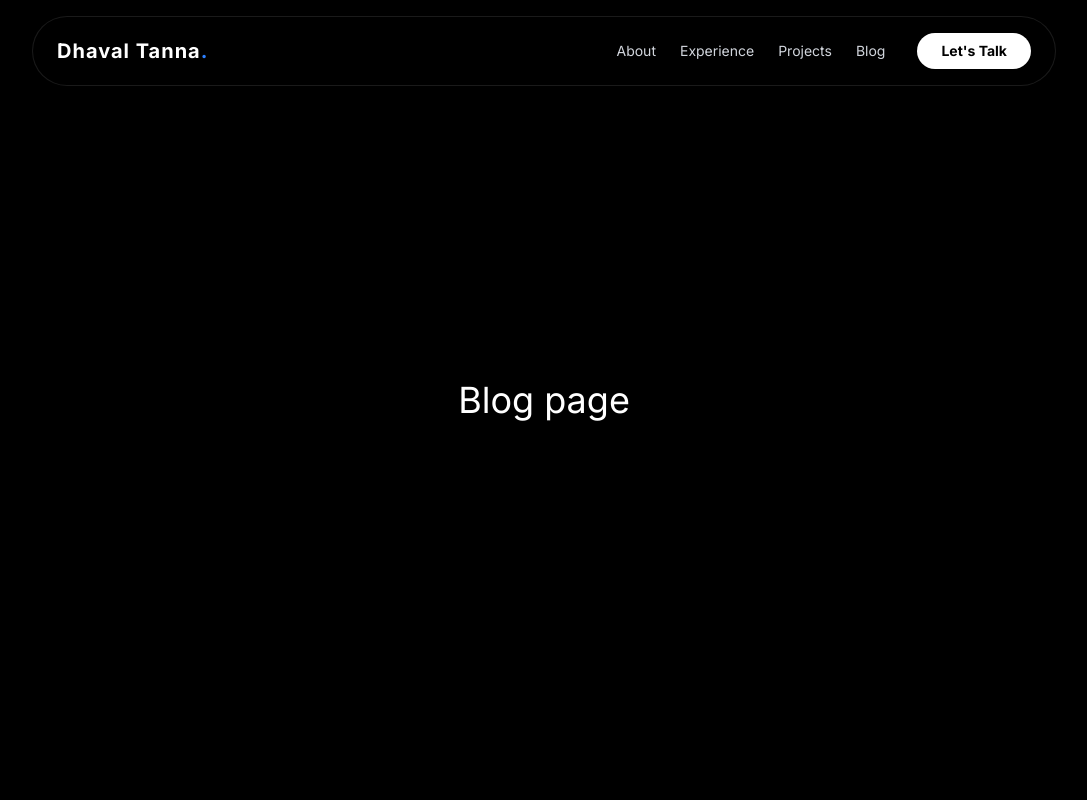
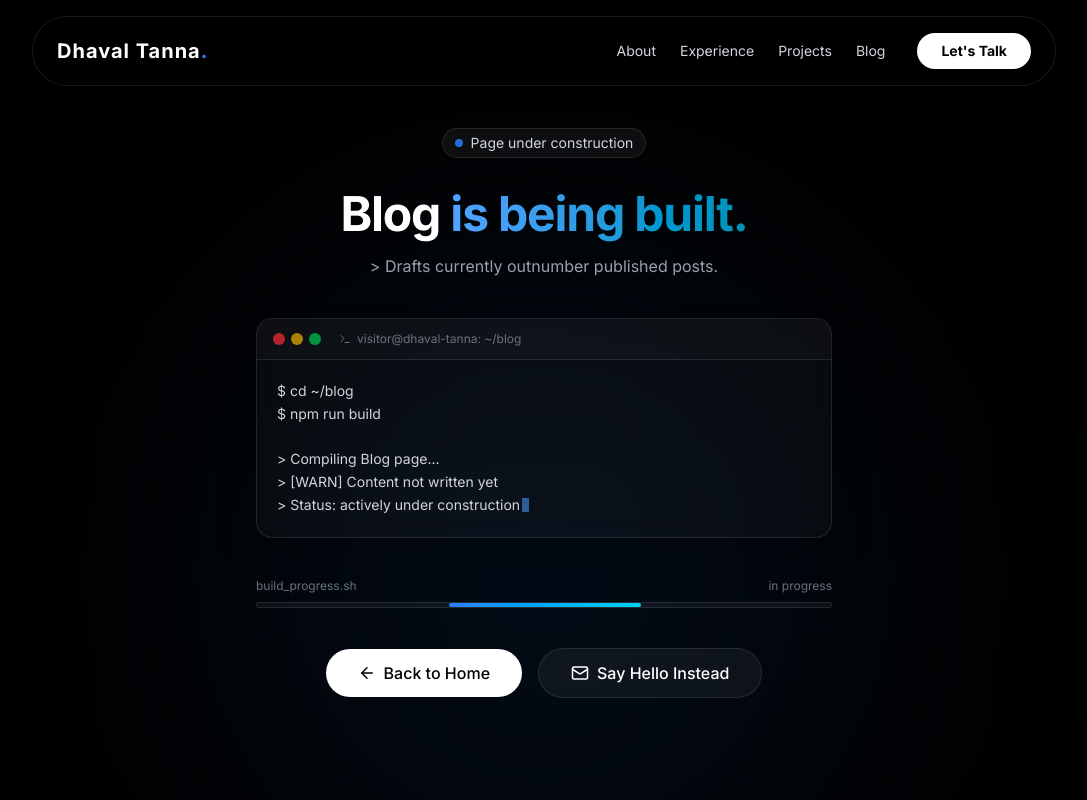
Before and after one commit to Devils-Ghost/Portfolio, a Next.js app: page /blog in a window 1280 px wide. Shown: the top 800 px of the page, without its empty margins (96-1183 px from the left). Built offline with nearby package versions, Linux system fonts and the light colour scheme.

Commit message:
Navbar animation fix | Under Construction page

```diff
--- a/src/app/about/page.tsx
+++ b/src/app/about/page.tsx
@@ -1,7 +1,10 @@
-export default function ExperiencePage() {
+import UnderConstruction from "@/components/UnderConstruction";
+
+export default function AboutPage() {
   return (
-    <main className="min-h-screen flex items-center justify-center bg-black text-white">
-      <h1 className="text-4xl">About page</h1>
-    </main>
+    <UnderConstruction
+      page="About"
+      tagline="The full origin story is still being written."
+    />
   );
 }
--- a/src/app/blog/page.tsx
+++ b/src/app/blog/page.tsx
@@ -1,7 +1,10 @@
-export default function ExperiencePage() {
+import UnderConstruction from "@/components/UnderConstruction";
+
+export default function BlogPage() {
   return (
-    <main className="min-h-screen flex items-center justify-center bg-black text-white">
-      <h1 className="text-4xl">Blog page</h1>
-    </main>
+    <UnderConstruction
+      page="Blog"
+      tagline="Drafts currently outnumber published posts."
+    />
   );
 }
--- a/src/app/experience/page.tsx
+++ b/src/app/experience/page.tsx
@@ -1,7 +1,10 @@
+import UnderConstruction from "@/components/UnderConstruction";
+
 export default function ExperiencePage() {
   return (
-    <main className="min-h-screen flex items-center justify-center bg-black text-white">
-      <h1 className="text-4xl">Experience page</h1>
-    </main>
+    <UnderConstruction
+      page="Experience"
+      tagline="Reverse engineering my own timeline."
+    />
   );
 }
--- a/src/app/projects/page.tsx
+++ b/src/app/projects/page.tsx
@@ -1,7 +1,7 @@
-export default function ExperiencePage() {
+import UnderConstruction from "@/components/UnderConstruction";
+
+export default function ProjectsPage() {
   return (
-    <main className="min-h-screen flex items-center justify-center bg-black text-white">
-      <h1 className="text-4xl">Projects page</h1>
-    </main>
+    <UnderConstruction page="Projects" tagline="Shipping soon. Literally." />
   );
 }
--- a/src/components/Navbar.tsx
+++ b/src/components/Navbar.tsx
@@ -42,14 +42,13 @@ export default function Navbar() {
   return (
     <>
       <motion.nav
-        initial={{ opacity: 0, y: -50, x: "-50%" }}
-        animate={{ opacity: 1, y: hidden ? -120 : 0, x: "-50%" }}
+        initial={{ opacity: 0, y: -50 }}
+        animate={{ opacity: 1, y: hidden ? -120 : 0 }}
         transition={{
           opacity: { duration: 2.5 }, // Preserves your 2.5s logo flight duration
           y: { duration: 0.3, ease: "easeInOut" }, // Snappy up/down scroll animation
-          x: { duration: 0 },
         }}
-        className={`fixed top-4 left-1/2 z-50 w-[95%] max-w-5xl border border-white/10 bg-black/50 backdrop-blur-md shadow-lg transition-[border-radius,background-color] duration-300 ${
+        className={`fixed top-4 left-1/2 -translate-x-1/2 z-50 w-[95%] max-w-5xl border border-white/10 bg-black/50 backdrop-blur-md shadow-lg transition-[border-radius,background-color] duration-300 ${
           isOpen ? "rounded-2xl" : "rounded-[32px] md:rounded-full"
         } px-6 py-4 flex flex-col md:flex-row md:justify-between md:items-center`}
       >
--- /dev/null
+++ b/src/components/UnderConstruction.tsx
@@ -0,0 +1,187 @@
+"use client";
+
+import { useEffect, useMemo, useState } from "react";
+import { motion } from "framer-motion";
+import Link from "next/link";
+import { ArrowLeft, Mail, Terminal } from "lucide-react";
+
+type Props = {
+  /** Page name shown in the heading and terminal prompt, e.g. "Experience" */
+  page: string;
+  /** One-line, page-specific flavor text under the heading */
+  tagline?: string;
+};
+
+/**
+ * Themed placeholder for pages that don't have real content yet.
+ * Styled as a little terminal window "building" the page, matching the
+ * site's existing CLI-flavored copy (see HeroSection's `> ... | > ...`
+ * line) rather than generic road-cone construction imagery.
+ */
+export default function UnderConstruction({ page, tagline }: Props) {
+  const slug = page.toLowerCase().replace(/\s+/g, "-");
+
+  const lines = useMemo(
+    () => [
+      `$ cd ~/${slug}`,
+      `$ npm run build`,
+      "",
+      `> Compiling ${page} page...`,
+      `> [WARN] Content not written yet`,
+      `> Status: actively under construction`,
+    ],
+    [page, slug],
+  );
+
+  const fullText = lines.join("\n");
+  const [charCount, setCharCount] = useState(0);
+  const [reduceMotion, setReduceMotion] = useState(false);
+  const [done, setDone] = useState(false);
+
+  useEffect(() => {
+    const mq = window.matchMedia("(prefers-reduced-motion: reduce)");
+    setReduceMotion(mq.matches);
+  }, []);
+
+  useEffect(() => {
+    if (reduceMotion) {
+      setCharCount(fullText.length);
+      setDone(true);
+      return;
+    }
+    setCharCount(0);
+    setDone(false);
+    const interval = setInterval(() => {
+      setCharCount((c) => {
+        if (c >= fullText.length) {
+          clearInterval(interval);
+          setDone(true);
+          return c;
+        }
+        return c + 1;
+      });
+    }, 22);
+    return () => clearInterval(interval);
+  }, [fullText, reduceMotion]);
+
+  const typed = fullText.slice(0, charCount);
+
+  return (
+    <main className="relative min-h-screen flex flex-col items-center justify-center bg-black text-white px-4 py-32 overflow-hidden">
+      {/* Ambient glow, consistent with Hero/Footer */}
+      <div className="pointer-events-none absolute top-1/3 left-1/2 -translate-x-1/2 w-[600px] h-[600px] bg-blue-500/10 blur-[140px] rounded-full" />
+
+      <div className="relative z-10 max-w-xl w-full mx-auto text-center">
+        <motion.div
+          initial={{ opacity: 0, y: 20 }}
+          animate={{ opacity: 1, y: 0 }}
+          transition={{ duration: 0.5 }}
+          className="inline-flex items-center gap-2 px-3 py-1 rounded-full bg-white/5 border border-white/10 text-sm text-gray-300 mb-8"
+        >
+          <span className="w-2 h-2 rounded-full bg-blue-500 animate-pulse" />
+          Page under construction
+        </motion.div>
+
+        <motion.h1
+          initial={{ opacity: 0, y: 20 }}
+          animate={{ opacity: 1, y: 0 }}
+          transition={{ duration: 0.5, delay: 0.1 }}
+          className="text-4xl md:text-5xl font-bold tracking-tight mb-4"
+        >
+          {page}{" "}
+          <span className="text-transparent bg-clip-text bg-gradient-to-r from-blue-400 to-cyan-600">
+            is being built.
+          </span>
+        </motion.h1>
+
+        <motion.p
+          initial={{ opacity: 0 }}
+          animate={{ opacity: 1 }}
+          transition={{ duration: 0.5, delay: 0.25 }}
+          className="text-gray-400 mb-10 font-mono text-sm md:text-base"
+        >
+          &gt; {tagline ?? "Good things take time to compile."}
+        </motion.p>
+
+        {/* Terminal */}
+        <motion.div
+          initial={{ opacity: 0, y: 20 }}
+          animate={{ opacity: 1, y: 0 }}
+          transition={{ duration: 0.5, delay: 0.35 }}
+          className="text-left rounded-2xl border border-white/10 bg-white/[0.03] backdrop-blur-md shadow-2xl overflow-hidden mb-10"
+        >
+          <div className="flex items-center gap-1.5 px-4 py-3 border-b border-white/10 bg-white/[0.02]">
+            <span className="w-3 h-3 rounded-full bg-red-500/70" />
+            <span className="w-3 h-3 rounded-full bg-yellow-500/70" />
+            <span className="w-3 h-3 rounded-full bg-green-500/70" />
+            <span className="ml-3 flex items-center gap-1.5 text-xs text-gray-500 font-mono truncate">
+              <Terminal size={12} />
+              visitor@dhaval-tanna: ~/{slug}
+            </span>
+          </div>
+
+          <pre className="p-5 font-mono text-[13px] md:text-sm leading-relaxed text-gray-300 whitespace-pre-wrap break-words min-h-[168px]">
+            {typed}
+            {/* Cursor */}
+            <span
+              className={`inline-block w-[7px] h-[1em] -mb-[2px] ml-0.5 bg-blue-400 ${
+                done ? "animate-pulse" : "opacity-100"
+              }`}
+            />
+          </pre>
+        </motion.div>
+
+        {/* Loading bar */}
+        <motion.div
+          initial={{ opacity: 0 }}
+          animate={{ opacity: 1 }}
+          transition={{ duration: 0.5, delay: 0.5 }}
+          className="mb-10"
+        >
+          <div className="flex justify-between text-xs text-gray-500 font-mono mb-2">
+            <span>build_progress.sh</span>
+            <span>in progress</span>
+          </div>
+          <div className="h-1.5 w-full rounded-full bg-white/5 border border-white/10 overflow-hidden relative">
+            <motion.div
+              className="absolute top-0 h-full w-1/3 rounded-full bg-gradient-to-r from-blue-500 to-cyan-400"
+              animate={reduceMotion ? {} : { left: ["-33%", "100%"] }}
+              transition={{
+                duration: 1.6,
+                repeat: Infinity,
+                ease: "easeInOut",
+              }}
+              style={{ left: reduceMotion ? "20%" : "-33%" }}
+            />
+          </div>
+        </motion.div>
+
+        <motion.div
+          initial={{ opacity: 0, y: 20 }}
+          animate={{ opacity: 1, y: 0 }}
+          transition={{ duration: 0.5, delay: 0.6 }}
+          className="flex flex-col sm:flex-row gap-4 justify-center items-center"
+        >
+          <Link
+            href="/"
+            className="group inline-flex items-center gap-2 px-8 py-3 bg-white text-black rounded-full font-medium hover:bg-gray-200 transition-colors"
+          >
+            <ArrowLeft
+              size={18}
+              className="group-hover:-translate-x-1 transition-transform"
+            />
+            Back to Home
+          </Link>
+
+          <a
+            href="mailto:your.email@example.com"
+            className="inline-flex items-center gap-2 px-8 py-3 bg-white/5 text-white border border-white/10 rounded-full font-medium hover:bg-white/10 transition-colors"
+          >
+            <Mail size={18} />
+            Say Hello Instead
+          </a>
+        </motion.div>
+      </div>
+    </main>
+  );
+}
```
